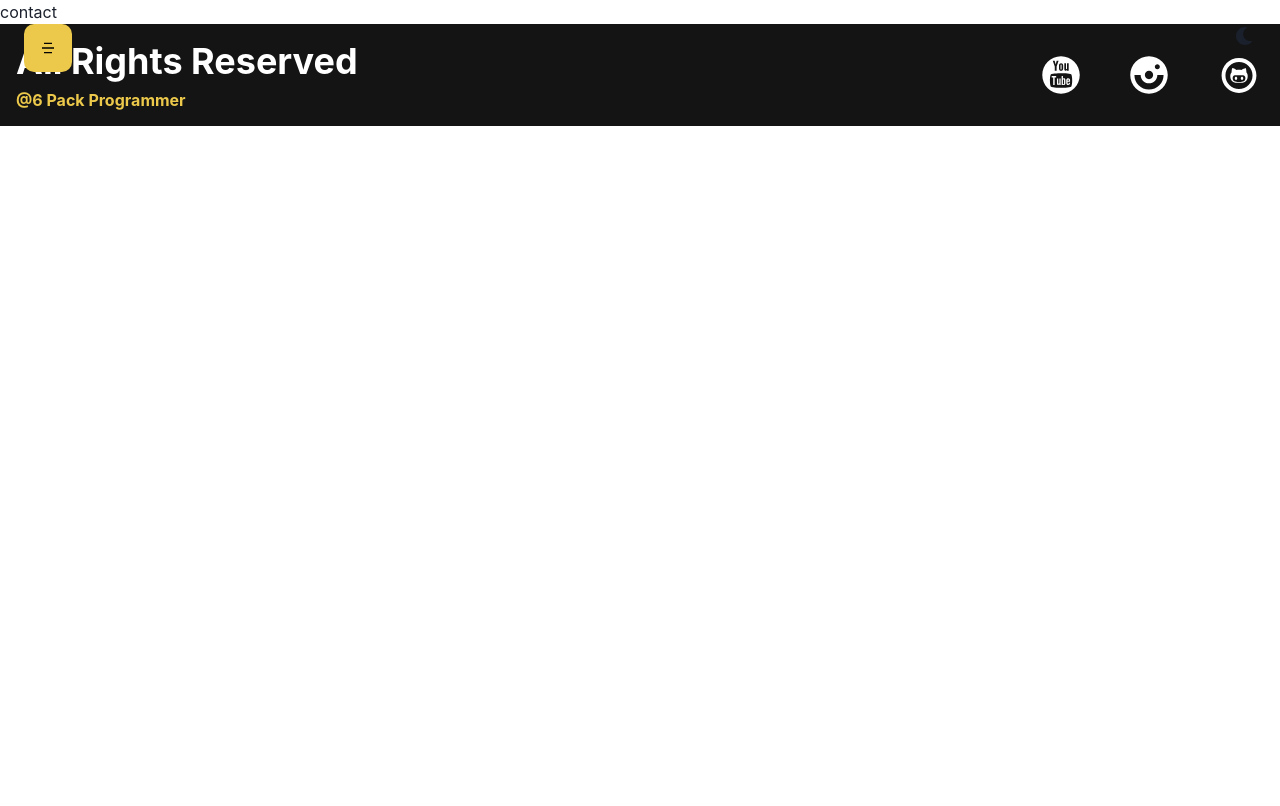
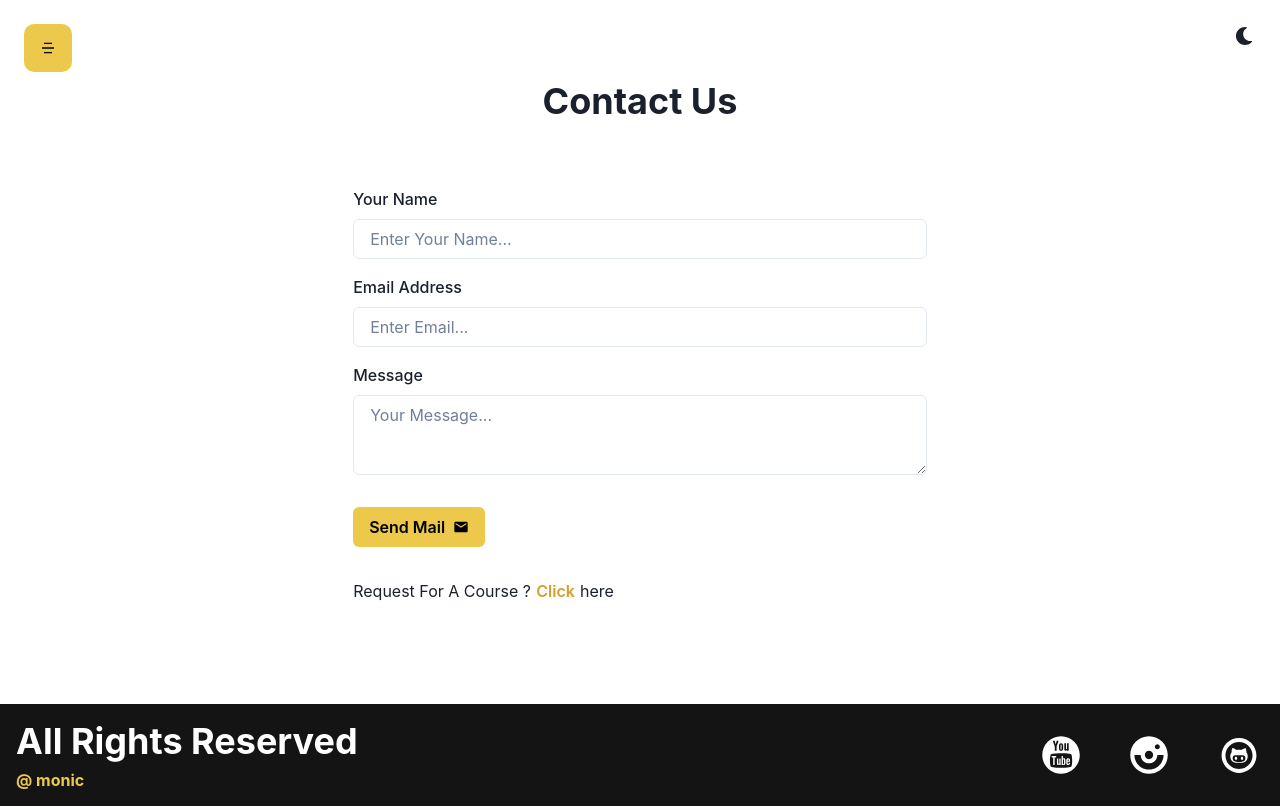
Before and after one commit to Monic-19/Video_App_FullStack, a React (Create React App) app: page /contact in a window 1280 px wide. Built offline with nearby package versions, Linux system fonts and the light colour scheme.

Commit message:
Contact form , Request from , About page done

```diff
--- a/src/App.js
+++ b/src/App.js
@@ -9,6 +9,8 @@ import Signup from "./components/Auth/Signup";
 import ForgetPassword from "./components/Auth/ForgetPassword";
 import ResetPassword from "./components/Auth/RestPassword";
 import Contact from './components/Contact/Contact';
+import Request from './components/Request/Request';
+import About from './components/About/About';
 
 
 
@@ -24,6 +26,8 @@ const App = () => {
         <Route path='/signup' element={<Signup></Signup>}></Route>
         <Route path='/forgetpassword' element={<ForgetPassword></ForgetPassword>}></Route>
         <Route path='/contact' element={<Contact></Contact>}></Route>
+        <Route path='/request' element={<Request></Request>}></Route>
+        <Route path='/about' element={<About></About>}></Route>
 
 
         <Route path='/resetpassword/:token' element={<ResetPassword></ResetPassword>}></Route>
--- a/src/assets/docs/termsAndCondition.js
+++ b/src/assets/docs/termsAndCondition.js
@@ -195,10 +195,10 @@ In order to resolve a complaint regarding the Site or to receive further informa
 
 Video Streaming
 asasddasd
-dasdasd, UP 4534534
+dasdasd, Noida 4534534
 India
 Phone: __________
-official.6packprogrammer@gmail.com
+monicvyas20@@gmail.com
 
 `;
 
--- /dev/null
+++ b/src/components/About/About.jsx
@@ -0,0 +1,55 @@
+import { Avatar, Box, Button, Container, HStack, Heading, Stack, Text, VStack } from '@chakra-ui/react'
+import React from 'react';
+import { Link } from 'react-router-dom';
+import video1 from "../../assets/videos/intro.mp4"
+import { RiSecurePaymentFill } from 'react-icons/ri';
+import TnC from './TnC';
+
+
+const About = () => {
+  return (
+    <Container maxW={"container.lg"} padding={16} boxShadow={"lg"}>
+        <Heading textAlign={["center", "left"]}>About Us</Heading>
+
+        <Stack direction={["column", "row"]} spacing={[4,16]} p={8}>
+
+            <VStack>
+            <Avatar border={"2px solid rgb(252,176,0)"} boxSize={["40" , "48"]} src='https://images.unsplash.com/photo-1506378950192-d9fc7e45bc71?ixlib=rb-4.0.3&ixid=M3wxMjA3fDB8MHxwaG90by1wYWdlfHx8fGVufDB8fHx8fA%3D%3D&auto=format&fit=crop&w=2070&q=80 '></Avatar>
+            <Text opacity={0.7}>Co-Founder</Text>
+            </VStack>
+
+            <VStack justifyContent={"center"} alignItems={["center" , "flex-start"]}>
+                <Heading size={["md" , "xl"]} fontFamily={"cursive"}>Monic Vyas</Heading>
+                <Text textAlign={["center" , "left"]}>
+                    Hi, I am a full stack web developer & a 3rd year student . <br />
+                    Course Bunder is a mission to provide important skills at a reasonable price.
+                </Text>
+            </VStack>
+
+        </Stack>
+
+        <Stack m={8} direction={["column", "row"]} alignItems={"center"}>
+            <Text fontFamily={"cursive"} fontSize={"lg"} m={8} textAlign={["center" , "left"]}>
+                We are a video streaming platform with some premium courses avaliable for premium users only.
+            </Text>
+
+            <Link to="/subscribe">
+                <Button variant={"ghost"} colorScheme='yellow' > Checkout Our Plan  </Button>
+            </Link>
+        </Stack>
+
+        <Box>
+        <video muted src={video1} autoPlay controls controlsList='nodownload nofullscreen noremoteplayback' disablePictureInPicture disableRemotePlayback></video>
+        </Box>
+
+        <HStack my={4} p={4}>
+            <RiSecurePaymentFill></RiSecurePaymentFill>
+            <Heading size={"xs"} fontFamily={"sans-serif"} textTransform={"uppercase"}> Payment is secured by Razorpay</Heading>
+        </HStack>
+
+        <TnC></TnC>
+    </Container>
+  )
+}
+
+export default About
--- /dev/null
+++ b/src/components/About/TnC.jsx
@@ -0,0 +1,19 @@
+import { Box, Heading, Text } from '@chakra-ui/react'
+import React from 'react';
+import tnc from "../../assets/docs/termsAndCondition";
+
+const TnC = () => {
+  return (
+    <Box>
+         <Heading size={"lg"} textAlign={["center" , "left"]} my={4}>Terms & Condition</Heading>
+
+         <Box overflowY={"scroll"}  height={"sm"} p={4}>
+            <Text textAlign={["center" , "left"]} letterSpacing={"widest"} fontFamily={"heading"}>{tnc}</Text>
+
+            <Heading my={4} size={"xs"} color='rgb(252,176,0)'>*Refund only applicable for cancellation within 3 Days .</Heading>
+         </Box>
+    </Box>
+  )
+}
+
+export default TnC
--- a/src/components/Contact/Contact.jsx
+++ b/src/components/Contact/Contact.jsx
@@ -1,10 +1,56 @@
-import React from 'react'
+import { Box, Button, Container, FormLabel, Heading, Input, Textarea, VStack } from '@chakra-ui/react'
+import React, { useState } from 'react'
+import { Link } from 'react-router-dom';
+import {MdEmail} from "react-icons/md";
 
 const Contact = () => {
+
+  const [email , setEmail] = useState("");
+  const [message , setMessage] = useState("");
+  const [name , setName] = useState("");
+
+
   return (
-    <div>
-      contact
-    </div>
+    <Container height={"88vh"}>
+
+      <VStack h={"full"} pt={20} spacing={12}>
+
+        <Heading>Contact Us</Heading>
+
+        <form style={{width : "100%"}}>
+
+                <Box my={4}>
+                  <FormLabel htmlFor='name'>Your Name</FormLabel>
+                  <Input required id='name' value={name} onChange={ (e) => setName(e.target.value) } placeholder='Enter Your Name...' type={'text'} focusBorderColor='rgb(235,201,74)'></Input>
+                </Box>
+
+                <Box my={4}>
+                  <FormLabel htmlFor='email'>Email Address</FormLabel>
+                  <Input required id='email' value={email} onChange={ (e) => setEmail(e.target.value) } placeholder='Enter Email...' type={'email'} focusBorderColor='rgb(235,201,74)' ></Input>
+                </Box>
+
+                <Box my={4}>
+                  <FormLabel htmlFor='message'>Message</FormLabel>
+                  <Textarea required id='message' value={message} onChange={ (e) => setMessage(e.target.value) } placeholder='Your Message...' focusBorderColor='rgb(235,201,74)' ></Textarea>
+                </Box>
+
+                <Button my={4} mr={4} colorScheme='yellow' type='submit' rightIcon={<MdEmail></MdEmail>}>
+                   Send Mail
+                </Button>
+
+                <Box my={4} variant={"link"}>
+                    Request For A Course ? {' '}
+                    <Link to="/request">
+                    <Button colorScheme='yellow' variant={"link"} >Click</Button>
+                    {" "} here
+                    </Link>
+                </Box>
+
+            </form>
+
+      </VStack>
+
+    </Container>
   )
 }
 
--- a/src/components/Courses/CourseCard.jsx
+++ b/src/components/Courses/CourseCard.jsx
@@ -27,8 +27,8 @@ const CourseCard = ({views , title , imageSrc ,id, addToPlayListHandler,cerater,
 
 
         <Stack direction={["column" , "row"]} alignItems={"center"}>
-            <Link to={`/course/${id}`}> <Button colorScheme='yellow'>Watch Now</Button> </Link>
-            <Button colorScheme='yellow' variant={"ghost"} onClick={ () => {addToPlayListHandler(id)} }>Add To Playlist</Button>
+            <Link to={`/course/${id}`}> <Button colorScheme='green'>Watch Now</Button> </Link>
+            <Button colorScheme='green' variant={"ghost"} onClick={ () => {addToPlayListHandler(id)} }>Add To Playlist</Button>
         </Stack>
     </VStack>
   )
--- a/src/components/Courses/Courses.jsx
+++ b/src/components/Courses/Courses.jsx
@@ -17,19 +17,21 @@ const Courses = () => {
     console.log(id , " added to playlist")
   }
 
+  console.log(category)
+
 
   return (
   <Container minH={"95vh"} maxW={"container.lg"} py={8}>
 
     <Heading children="All Courses" mb={8}></Heading>
 
-    <Input value={keyword} onChange={ e => setKeyword(e.target.value) } placeholder='Search a course...' type='text '></Input>
+    <Input value={keyword} onChange={ e => setKeyword(e.target.value) } placeholder='Search a course...' type='text ' focusBorderColor='green.500'></Input>
 
     <HStack overflowX={"auto"} padding={8} wrap={"wrap"} justifyContent={"center"}>
 
       {
         categories.map( (item ,index) => (
-          <Button m={2} colorScheme='yellow' variant={"outline"} key={index} onClick={() => {setCategory(item)}} minW={"60"}>
+          <Button m={2} colorScheme='green' variant={"outline"} key={index} onClick={() => {setCategory(item)}} minW={"60"}>
             <Text children={item}></Text>
           </Button>
         ))
--- a/src/components/Layout/Footer.jsx
+++ b/src/components/Layout/Footer.jsx
@@ -13,7 +13,7 @@ const Footer = () => {
         <Heading
           fontFamily={'body'}
           size="sm"
-          children="@6 Pack Programmer"
+          children="@ monic"
           color={'yellow.400'}
         />
       </VStack>
--- /dev/null
+++ b/src/components/Request/Request.jsx
@@ -0,0 +1,57 @@
+import { Box, Button, Container, FormLabel, Heading, Input, Textarea, VStack } from '@chakra-ui/react'
+import React, { useState } from 'react'
+import { Link } from 'react-router-dom';
+import {AiOutlineMail} from "react-icons/ai";
+
+const Request = () => {
+
+    const [name , setName] = useState("");
+    const [email , setEmail] = useState("");
+    const [course , setCourse] = useState("");
+
+  return (
+
+    <Container height={"88vh"}>
+
+    <VStack h={"full"} pt={20} spacing={12}>
+
+      <Heading>Request For A Course</Heading>
+
+      <form style={{width : "100%"}}>
+
+              <Box my={4}>
+                <FormLabel htmlFor='name'>Your Name</FormLabel>
+                <Input required id='name' value={name} onChange={ (e) => setName(e.target.value) } placeholder='Enter Your Name...' type={'text'} focusBorderColor='rgb(128,231,217)'></Input>
+              </Box>
+
+              <Box my={4}>
+                <FormLabel htmlFor='email'>Email Address</FormLabel>
+                <Input required id='email' value={email} onChange={ (e) => setEmail(e.target.value) } placeholder='Enter Email...' type={'email'} focusBorderColor='rgb(128,231,217)' ></Input>
+              </Box>
+
+              <Box my={4}>
+                <FormLabel htmlFor='course'>Message</FormLabel>
+                <Textarea required id='course' value={course} onChange={ (e) => setCourse(e.target.value) } placeholder='Your Message...' focusBorderColor='rgb(128,231,217)' ></Textarea>
+              </Box>
+
+              <Button my={4} mr={4} colorScheme='teal' type='submit' rightIcon={<AiOutlineMail></AiOutlineMail>} >
+                 Send
+              </Button>
+
+              <Box my={4} variant={"link"}>
+                  See Available Courses ! {' '}
+                  <Link to="/courses">
+                  <Button colorScheme='teal' variant={"link"}>Click</Button>
+                  {" "} here
+                  </Link>
+              </Box>
+
+          </form>
+
+    </VStack>
+
+  </Container>
+  )
+}
+
+export default Request
```
